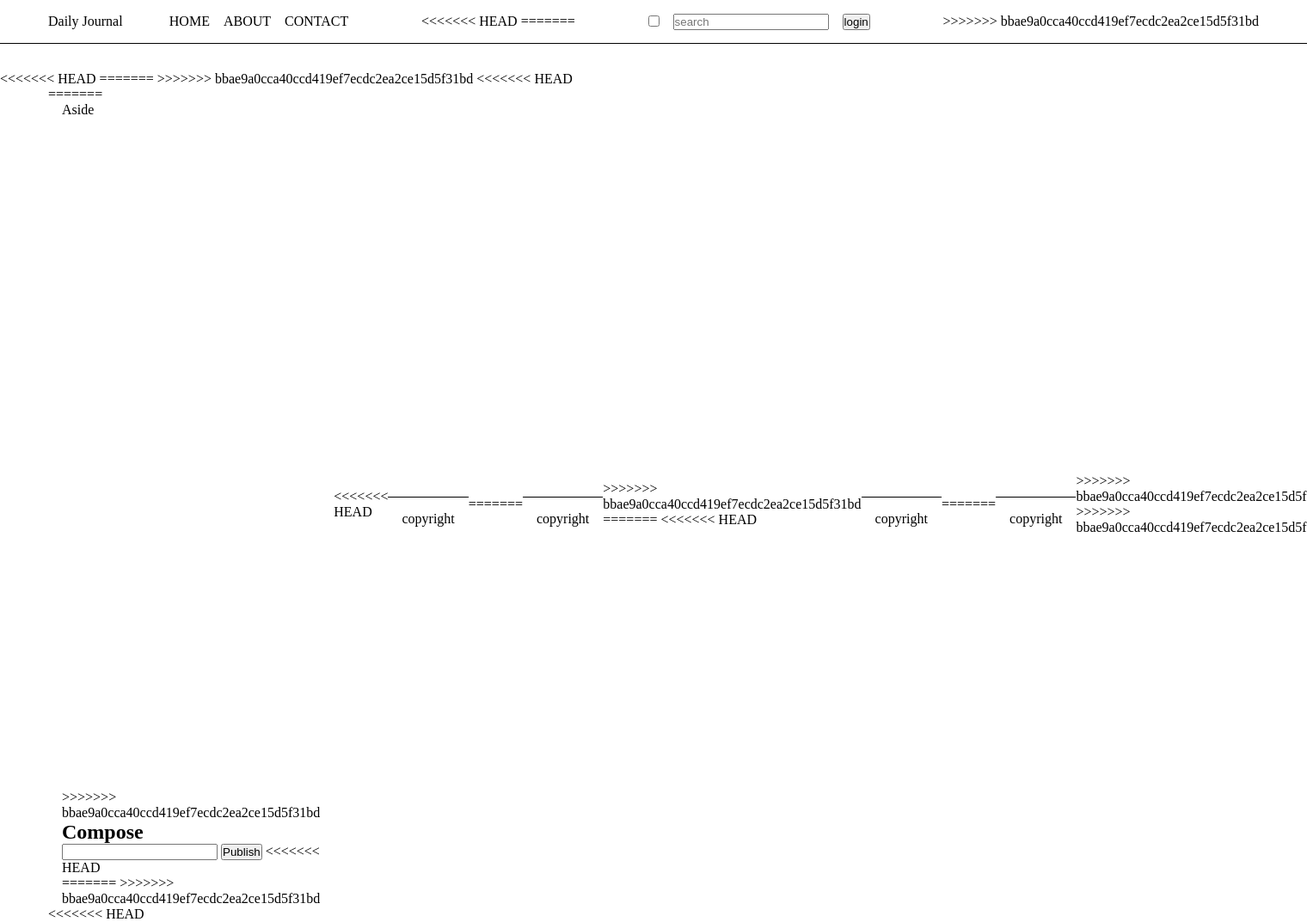
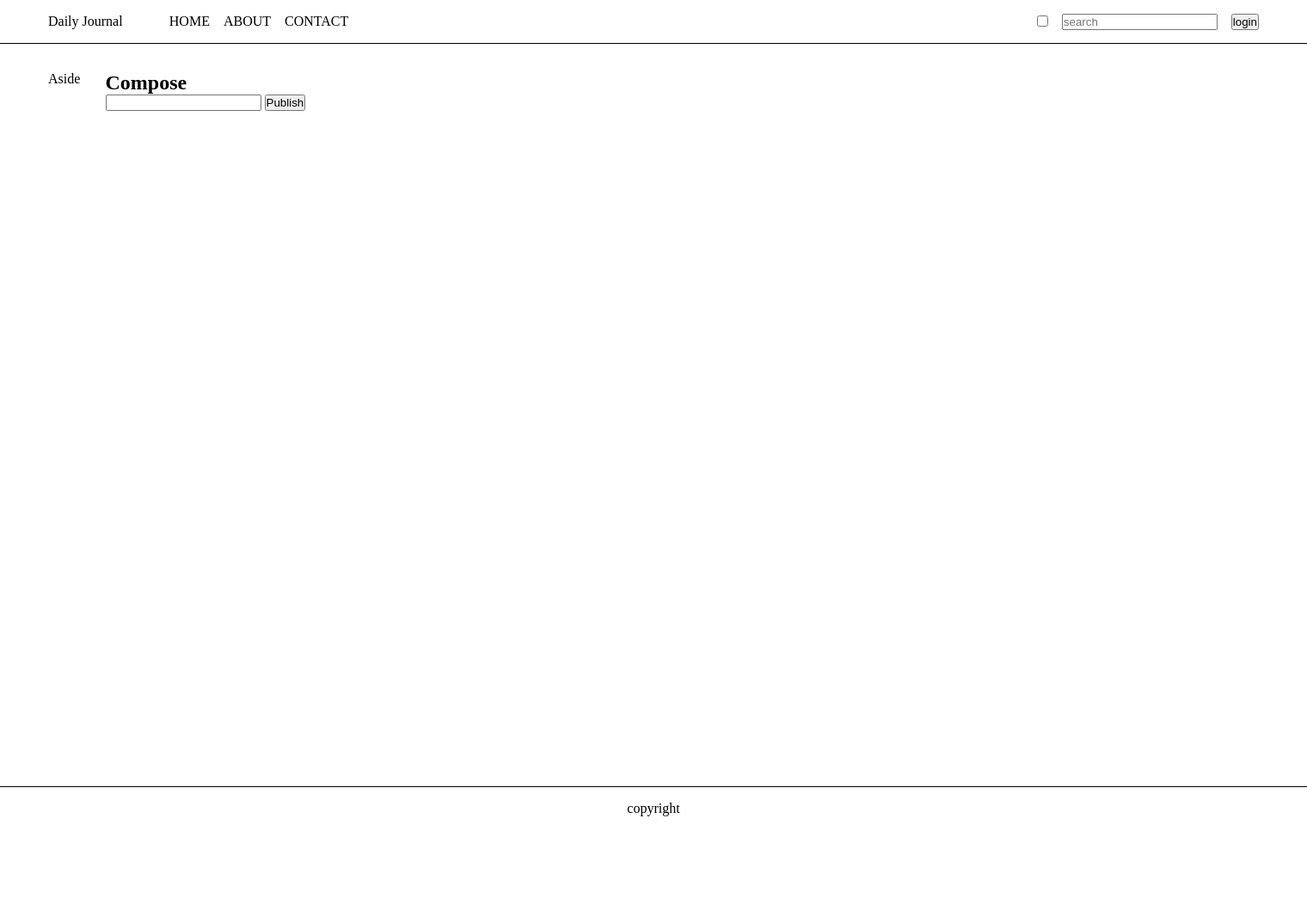
Before and after one commit to reyesprince31/Capstone-Project-BlogSite, a Node project: template views/compose.ejs in a window 1520 px wide; the page is wider, and only the part inside the window is pictured. Shown: that part at 86% size. After the commit the page ends 950 px from the top of that part, so only its background shows below. Run offline with Node 20 templates, Linux system fonts and the light colour scheme; the template is opened without the code that fills it, so the values that code supplies are empty.

Commit message:
Revert "Main 2"

```diff
--- a/app.js
+++ b/app.js
@@ -33,8 +33,4 @@ app.get("/compose", (req, res) => {
   res.render("compose");
 });
 
-<<<<<<< HEAD
 app.listen(port, () => console.log(`Server running on port ${port} 🔥`));
-=======
-app.listen(port, () => console.log(`Server running on port ${port} 🔥`));
->>>>>>> bbae9a0cca40ccd419ef7ecdc2ea2ce15d5f31bd
--- a/public/css/style.css
+++ b/public/css/style.css
@@ -82,11 +82,6 @@ a {
   grid-gap: 1rem;
 }
 
-<<<<<<< HEAD
-.max-height {
-  height: 80vh;
-}
-=======
 .main-wrapper {
   display: grid;
   grid-template-columns: 0.3fr 1.5fr;
@@ -108,4 +103,3 @@ main {
   flex-grow: 1;
   overflow-y: auto;
 }
->>>>>>> bbae9a0cca40ccd419ef7ecdc2ea2ce15d5f31bd
--- a/views/compose.ejs
+++ b/views/compose.ejs
@@ -1,10 +1,5 @@
 <%- include('partials/header.ejs') %>
 <body>
-<<<<<<< HEAD
-    <div class="max-height">
-    <div class="container">
-        <div class="main-wrapper">
-=======
     <div class="container">
         <div class="main-wrapper">
             <div class="side-container">
@@ -15,7 +10,6 @@
                     </nav>
                 </aside>
             </div>
->>>>>>> bbae9a0cca40ccd419ef7ecdc2ea2ce15d5f31bd
             <main>
                 <article>
                     <header>
@@ -25,21 +19,11 @@
                         <form method="post">
                             <input type="text" name="" id="">
                             <button type="submit">Publish</button>
-<<<<<<< HEAD
                         </form>
-=======
-                        </form>
->>>>>>> bbae9a0cca40ccd419ef7ecdc2ea2ce15d5f31bd
                     </section>
                 </article>
             </main>
         </div>
     </div>
-<<<<<<< HEAD
-</div>
 </body>
 <%- include('partials/footer.ejs') %>
-=======
-</body>
-<%- include('partials/footer.ejs') %>
->>>>>>> bbae9a0cca40ccd419ef7ecdc2ea2ce15d5f31bd
--- a/views/partials/footer.ejs
+++ b/views/partials/footer.ejs
@@ -1,14 +1,6 @@
-<<<<<<< HEAD
-<footer>
-    <div class="container">
-        copyright
-    </div>
-</footer>
-=======
     <footer>
         <div class="container">
             copyright
         </div>
     </footer>
->>>>>>> bbae9a0cca40ccd419ef7ecdc2ea2ce15d5f31bd
 </html>
--- a/views/partials/header.ejs
+++ b/views/partials/header.ejs
@@ -23,8 +23,6 @@
               <li><a href="/contact">CONTACT</a></li>
             </ul>
           </nav>
-<<<<<<< HEAD
-=======
           <div class="extra-menu">
             <div class="switcher">
               <input type="checkbox" name="">
@@ -34,13 +32,7 @@
             </div>
             <div class="login"><button>login</button></div>
           </div>
->>>>>>> bbae9a0cca40ccd419ef7ecdc2ea2ce15d5f31bd
         </div>
       </div>
     </header>
   </div>
-<<<<<<< HEAD
-
-=======
-
->>>>>>> bbae9a0cca40ccd419ef7ecdc2ea2ce15d5f31bd
```
Also changed, not shown: views/about.ejs (+0 -12 lines), views/contact.ejs (+0 -12 lines), views/home.ejs (+0 -12 lines).
